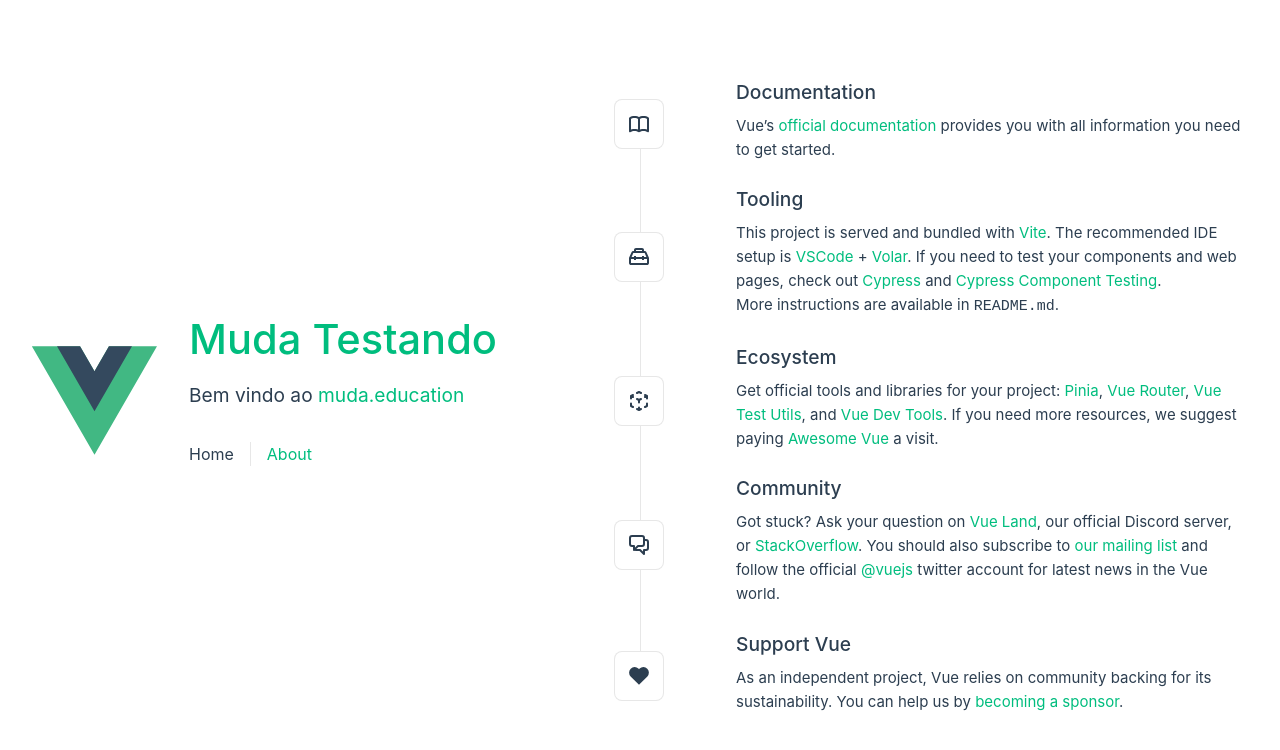
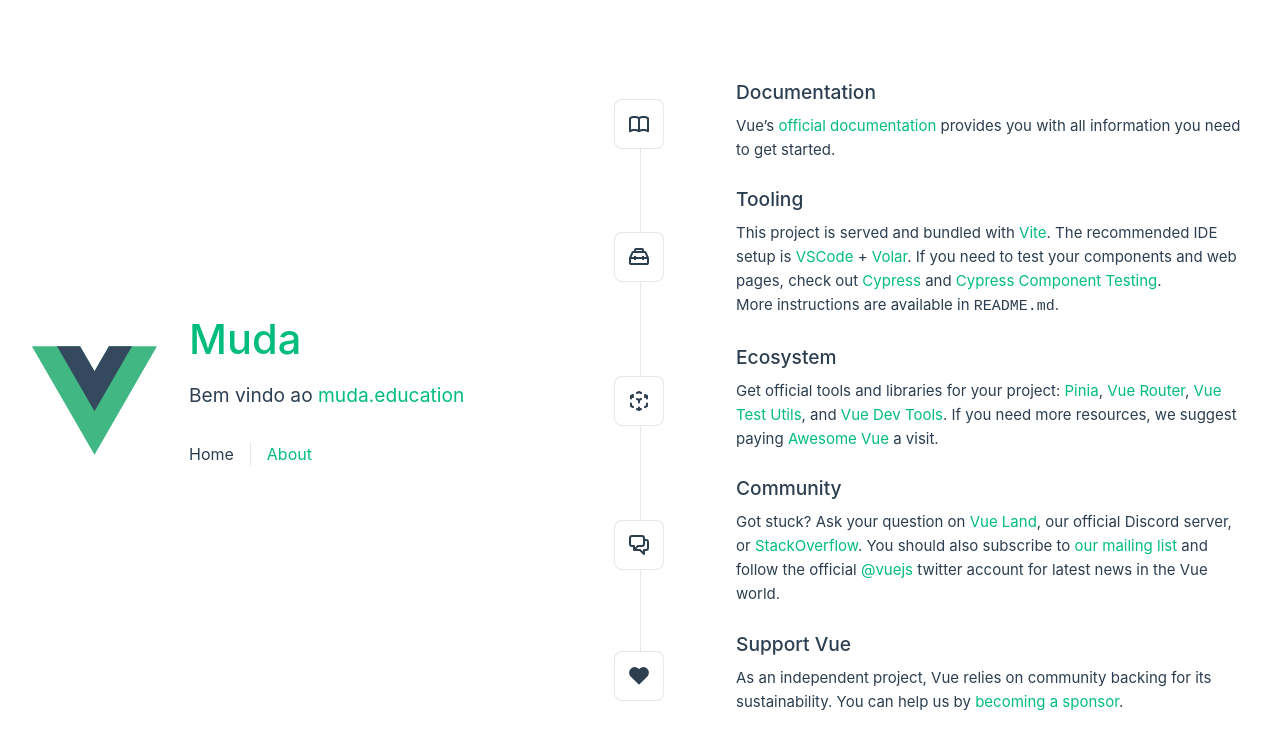
Before and after one commit to MudaBrasil/muda-web, a Vue app: page / in a window 1280 px wide. Shown: the top 750 px of the page. Built offline with nearby package versions, Linux system fonts and the light colour scheme.

Commit message:
deploying in production

```diff
--- a/src/App.vue
+++ b/src/App.vue
@@ -8,7 +8,7 @@ import HelloWorld from './components/HelloWorld.vue'
     <img alt="Vue logo" class="logo" src="@/assets/logo.svg" width="125" height="125" />
 
     <div class="wrapper">
-      <HelloWorld msg="Muda Testando" />
+      <HelloWorld msg="Muda" />
 
       <nav>
         <RouterLink to="/">Home</RouterLink>
```
